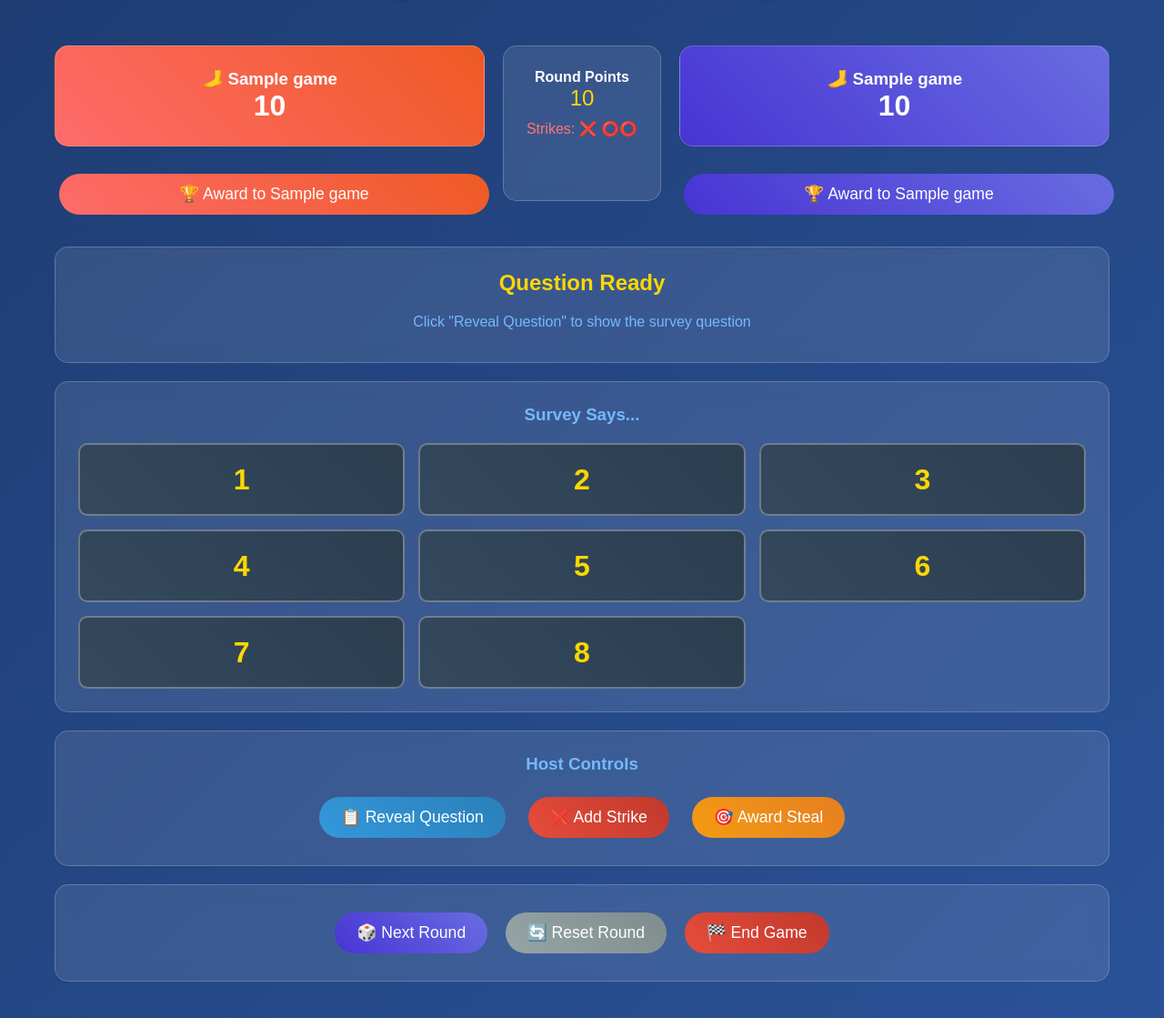
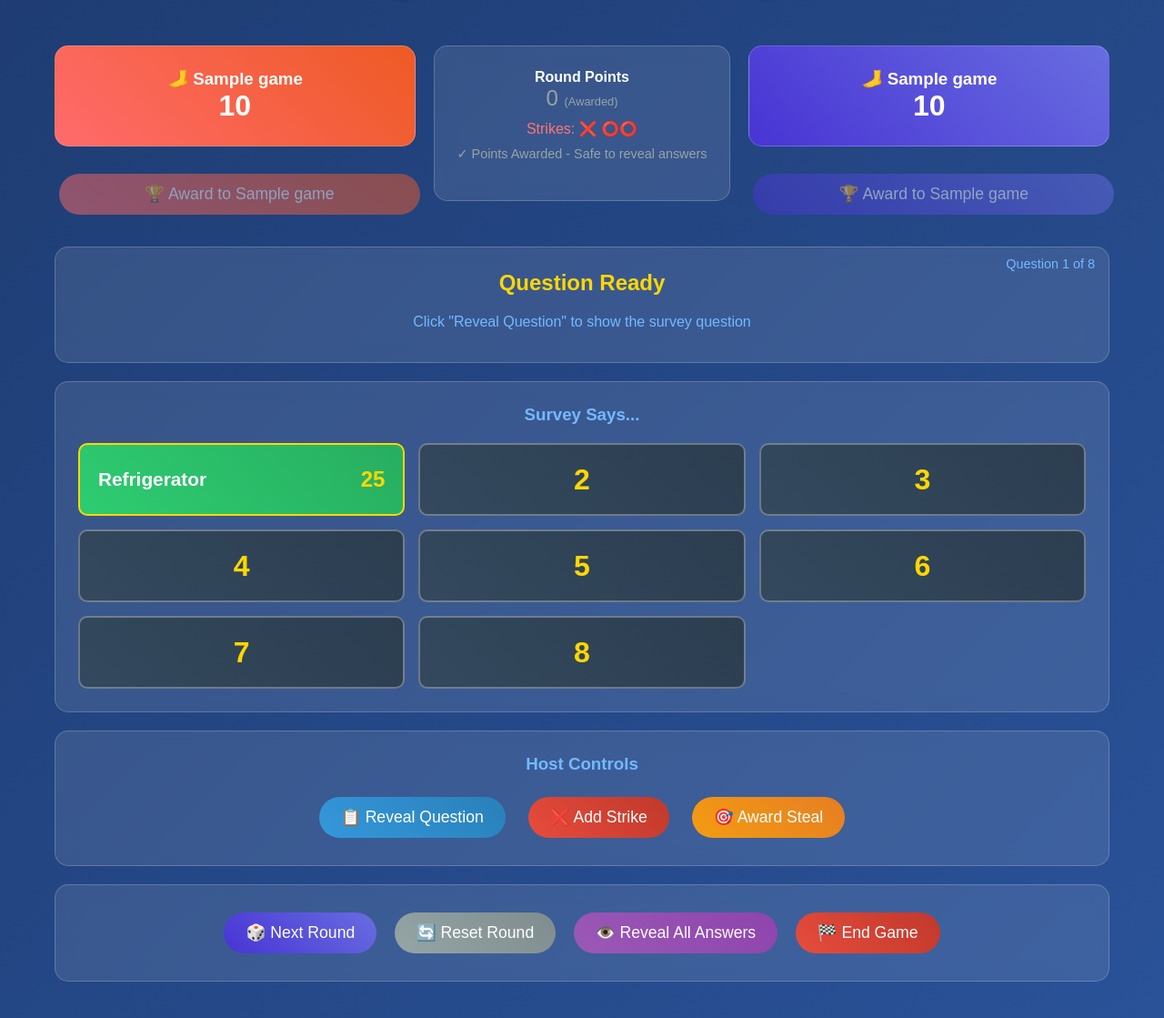
Before and after one commit to shitwolfymakes/feet-feud, a Flask app: page /game in a window 1280 px wide. Shown: the part 76-1195 px from the top of the page at 91% size. Run offline with Flask 3, Linux system fonts and the light colour scheme; the visitor is signed in with stand-in values (Sample User, id 1); data comes from the database, SQL or seed files in the repository; tables that the repository leaves empty hold one stand-in row (values such as "Sample post").

Commit message:
update answers on page refresh

```diff
--- a/app.py
+++ b/app.py
@@ -47,11 +47,35 @@ def init_db():
             current_team INTEGER DEFAULT 1,
             strikes INTEGER DEFAULT 0,
             round_points INTEGER DEFAULT 0,
+            round_frozen INTEGER DEFAULT 0,
             game_status TEXT DEFAULT 'active',
             created_at TIMESTAMP DEFAULT CURRENT_TIMESTAMP,
             FOREIGN KEY (current_question_id) REFERENCES questions (id)
         )
     ''')
+
+    # Create revealed_answers table to track which answers have been revealed
+    cursor.execute('''
+        CREATE TABLE IF NOT EXISTS revealed_answers (
+            id INTEGER PRIMARY KEY AUTOINCREMENT,
+            game_id INTEGER,
+            answer_id INTEGER,
+            revealed_at TIMESTAMP DEFAULT CURRENT_TIMESTAMP,
+            FOREIGN KEY (game_id) REFERENCES games (id),
+            FOREIGN KEY (answer_id) REFERENCES answers (id),
+            UNIQUE(game_id, answer_id)
+        )
+    ''')
+
+    # Add round_frozen column to existing games if it doesn't exist
+    cursor.execute('''
+        PRAGMA table_info(games)
+    ''')
+    columns = [column[1] for column in cursor.fetchall()]
+    if 'round_frozen' not in columns:
+        cursor.execute('''
+            ALTER TABLE games ADD COLUMN round_frozen INTEGER DEFAULT 0
+        ''')
 
     conn.commit()
     conn.close()
@@ -136,6 +160,45 @@ def seed_sample_data():
                 ('Shower', 5),
                 ('Pray', 3),
                 ('Check phone', 2)
+            ]
+        },
+        {
+            'question': 'Name a popular breakfast food',
+            'answers': [
+                ('Eggs', 30),
+                ('Cereal', 25),
+                ('Toast', 15),
+                ('Bacon', 12),
+                ('Pancakes', 8),
+                ('Coffee', 5),
+                ('Oatmeal', 3),
+                ('Fruit', 2)
+            ]
+        },
+        {
+            'question': 'Name something you might find in a garage',
+            'answers': [
+                ('Car', 35),
+                ('Tools', 25),
+                ('Lawn mower', 15),
+                ('Bicycle', 10),
+                ('Storage boxes', 7),
+                ('Workbench', 5),
+                ('Paint', 2),
+                ('Ladder', 1)
+            ]
+        },
+        {
+            'question': 'Name a reason people call in sick to work',
+            'answers': [
+                ('Flu/Cold', 35),
+                ('Stomach bug', 20),
+                ('Headache', 15),
+                ('Doctor appointment', 10),
+                ('Fever', 8),
+                ('Back pain', 7),
+                ('Family emergency', 3),
+                ('Food poisoning', 2)
             ]
         }
     ]
@@ -258,11 +321,43 @@ def game_data_json():
             ORDER BY points DESC
         ''', (game_row['current_question_id'],)).fetchall()
 
+        # Get revealed answers for this game and question
+        revealed_rows = conn.execute('''
+            SELECT ra.answer_id
+            FROM revealed_answers ra
+            JOIN answers a ON ra.answer_id = a.id
+            WHERE ra.game_id = ? AND a.question_id = ?
+        ''', (session['game_id'], game_row['current_question_id'])).fetchall()
+
+        revealed_answer_ids = [row['answer_id'] for row in revealed_rows]
+
+        # Get question position
+        cursor = conn.cursor()
+        cursor.execute('''
+            SELECT COUNT(*) FROM questions WHERE id <= ?
+        ''', (game_row['current_question_id'],))
+        current_question_number = cursor.fetchone()[0]
+
+        cursor.execute('SELECT COUNT(*) FROM questions')
+        total_questions = cursor.fetchone()[0]
+
         conn.close()
 
+        # Convert game row to dict and ensure round_frozen is included
+        game_dict = dict(game_row)
+        if 'round_frozen' not in game_dict:
+            game_dict['round_frozen'] = 0
+
+        # Check if question has been revealed
+        question_revealed = session.get(f'question_revealed_{session["game_id"]}', False)
+
         return jsonify({
-            'game': dict(game_row),
-            'answers': [dict(row) for row in answers_rows]
+            'game': game_dict,
+            'answers': [dict(row) for row in answers_rows],
+            'revealed_answer_ids': revealed_answer_ids,
+            'question_number': current_question_number,
+            'total_questions': total_questions,
+            'question_revealed': question_revealed
         })
 
     except Exception as e:
@@ -406,8 +501,8 @@ def award_points():
             conn.execute('UPDATE games SET team2_score = team2_score + ? WHERE id = ?',
                         (points, session['game_id']))
 
-        # Set round points to 0 after awarding
-        conn.execute('UPDATE games SET round_points = 0 WHERE id = ?',
+        # Set round points to 0 and freeze the round after awarding
+        conn.execute('UPDATE games SET round_points = 0, round_frozen = 1 WHERE id = ?',
                     (session['game_id'],))
 
         conn.commit()
@@ -450,12 +545,31 @@ def reset_round():
 
     try:
         conn = get_db_connection()
+
+        # Get current question
+        game = conn.execute('SELECT current_question_id FROM games WHERE id = ?',
+                           (session['game_id'],)).fetchone()
+
+        if game:
+            # Clear revealed answers for this question
+            conn.execute('''
+                DELETE FROM revealed_answers
+                WHERE game_id = ? AND answer_id IN (
+                    SELECT id FROM answers WHERE question_id = ?
+                )
+            ''', (session['game_id'], game['current_question_id']))
+
+        # Reset game state
         conn.execute('''
             UPDATE games SET
             strikes = 0,
-            round_points = 0
+            round_points = 0,
+            round_frozen = 0
             WHERE id = ?
         ''', (session['game_id'],))
+
+        # Clear question reveal state
+        session.pop(f'question_revealed_{session["game_id"]}', None)
 
         conn.commit()
         conn.close()
@@ -528,9 +642,13 @@ def next_round():
             current_question_id = ?,
             current_team = 1,
             strikes = 0,
-            round_points = 0
+            round_points = 0,
+            round_frozen = 0
             WHERE id = ?
         ''', (new_question_id, session['game_id']))
+
+        # Clear question reveal state for new round
+        session.pop(f'question_revealed_{session["game_id"]}', None)
 
         conn.commit()
         conn.close()
@@ -540,6 +658,70 @@ def next_round():
     except Exception as e:
         print(f"Error starting next round: {e}")
         return jsonify({'error': 'Internal server error'}), 500
+
+@app.route('/reveal_question_state', methods=['POST'])
+def reveal_question_state():
+    if 'game_id' not in session:
+        return jsonify({'error': 'No active game'}), 400
+
+    try:
+        # Store in session that question has been revealed for this round
+        session[f'question_revealed_{session["game_id"]}'] = True
+        return jsonify({'success': True})
+
+    except Exception as e:
+        print(f"Error setting question reveal state: {e}")
+        return jsonify({'error': 'Internal server error'}), 500
+
+@app.route('/reveal_answer', methods=['POST'])
+def reveal_answer():
+    if 'game_id' not in session:
+        return jsonify({'error': 'No active game'}), 400
+
+    try:
+        data = request.get_json()
+        if not data:
+            return jsonify({'error': 'No data provided'}), 400
+
+        answer_id = data.get('answer_id')
+
+        if not answer_id:
+            return jsonify({'error': 'No answer_id provided'}), 400
+
+        conn = get_db_connection()
+
+        # Record that this answer has been revealed
+        try:
+            conn.execute('''
+                INSERT INTO revealed_answers (game_id, answer_id)
+                VALUES (?, ?)
+            ''', (session['game_id'], answer_id))
+            conn.commit()
+        except sqlite3.IntegrityError:
+            # Answer already revealed, that's okay
+            pass
+
+        conn.close()
+
+        return jsonify({'success': True})
+
+    except Exception as e:
+        print(f"Error recording revealed answer: {e}")
+        return jsonify({'error': 'Internal server error'}), 500
+
+@app.route('/questions')
+def view_questions():
+    conn = get_db_connection()
+    questions = conn.execute('''
+        SELECT q.id, q.question, COUNT(a.id) as answer_count
+        FROM questions q
+        LEFT JOIN answers a ON q.id = a.question_id
+        GROUP BY q.id
+        ORDER BY q.id ASC
+    ''').fetchall()
+    conn.close()
+
+    return render_template('questions.html', questions=questions)
 
 @app.route('/final_scores')
 def final_scores():
--- a/templates/game.html
+++ b/templates/game.html
@@ -42,7 +42,10 @@
 </div>
 
 <!-- Current Question -->
-<div class="card" style="text-align: center;">
+<div class="card" style="text-align: center; position: relative;">
+    <div style="position: absolute; top: 10px; right: 15px; color: #74b9ff; font-size: 0.9rem;">
+        Question <span id="question-number">1</span> of <span id="total-questions">?</span>
+    </div>
     <h2 id="question-display" style="color: #ffd700; margin-bottom: 20px;">Question Ready</h2>
     <p id="question-prompt" style="color: #74b9ff; margin-bottom: 10px;">Click "Reveal Question" to show the survey question</p>
 </div>
@@ -185,8 +188,53 @@ let roundFrozen = false;
 async function loadGameData() {
     try {
         const response = await fetch('/game_data_json');
-        gameData = await response.json();
+        const data = await response.json();
+        gameData = data;
         console.log('Game data loaded:', gameData);
+
+        // Update question number display
+        if (data.question_number && data.total_questions) {
+            document.getElementById('question-number').textContent = data.question_number;
+            document.getElementById('total-questions').textContent = data.total_questions;
+        }
+
+        // Restore round frozen state
+        if (data.game && data.game.round_frozen) {
+            roundFrozen = true;
+
+            // Disable award buttons
+            document.getElementById('award-team1').disabled = true;
+            document.getElementById('award-team2').disabled = true;
+
+            // Show "Reveal All Answers" button
+            document.getElementById('reveal-all-btn').style.display = 'inline-block';
+
+            // Show round status message
+            document.getElementById('round-status').style.display = 'block';
+
+            // Update round points display to show it's frozen
+            const roundPointsElement = document.querySelector('[style*="font-size: 1.5rem; color: #ffd700;"]');
+            if (roundPointsElement) {
+                roundPointsElement.style.color = '#95a5a6';
+                roundPointsElement.innerHTML = '0 <span style="font-size: 0.8rem;">(Awarded)</span>';
+            }
+        }
+
+        // Restore revealed answers
+        if (data.revealed_answer_ids && data.revealed_answer_ids.length > 0) {
+            await restoreRevealedAnswers(data.revealed_answer_ids);
+        }
+
+        // Check if question was already revealed
+        if (data.question_revealed && data.game && data.game.question) {
+            // Question was revealed, show it
+            document.getElementById('question-display').textContent = data.game.question;
+            const prompt = document.getElementById('question-prompt');
+            if (prompt) {
+                prompt.style.display = 'none';
+            }
+        }
+
     } catch (error) {
         console.error('Error loading game data:', error);
     }
@@ -204,6 +252,45 @@ document.addEventListener('DOMContentLoaded', function() {
         }
     });
 });
+
+// Restore revealed answers after page refresh
+async function restoreRevealedAnswers(revealedIds) {
+    for (const answerId of revealedIds) {
+        const slot = document.querySelector(`[data-answer-id="${answerId}"]`);
+        if (!slot) continue;
+
+        try {
+            // Fetch answer data
+            const response = await fetch(`/get_answer/${answerId}`);
+            const answerData = await response.json();
+
+            if (answerData.success) {
+                // Populate the back of the card
+                const cardBack = slot.querySelector('.card-back');
+                cardBack.querySelector('.answer-text').textContent = answerData.answer;
+                cardBack.querySelector('.answer-points').textContent = answerData.points;
+
+                // Flip the card instantly (no animation for restore)
+                const card = slot.querySelector('.answer-card');
+                card.style.transition = 'none';
+                card.style.transform = 'rotateX(-180deg)';
+
+                // Mark as revealed
+                revealedAnswers.add(answerId.toString());
+
+                // Disable further clicks
+                slot.style.pointerEvents = 'none';
+
+                // Re-enable transition after a brief delay
+                setTimeout(() => {
+                    card.style.transition = 'transform 0.6s';
+                }, 50);
+            }
+        } catch (error) {
+            console.error('Error restoring answer:', error);
+        }
+    }
+}
 
 async function revealAnswer(answerSlot) {
     if (!gameData) {
@@ -246,6 +333,13 @@ async function revealAnswer(answerSlot) {
 
         // Mark as revealed
         revealedAnswers.add(answerId);
+
+        // Track in database
+        fetch('/reveal_answer', {
+            method: 'POST',
+            headers: { 'Content-Type': 'application/json' },
+            body: JSON.stringify({ answer_id: answerId })
+        }).catch(error => console.error('Error tracking reveal:', error));
 
         // Disable further clicks
         answerSlot.style.pointerEvents = 'none';
@@ -536,6 +630,9 @@ function resetRound() {
     // Hide "Reveal All Answers" button
     document.getElementById('reveal-all-btn').style.display = 'none';
 
+    // Hide round status message
+    document.getElementById('round-status').style.display = 'none';
+
     // Reset round points display color
     const roundPointsElement = document.querySelector('[style*="color: #95a5a6;"]');
     if (roundPointsElement) {
@@ -620,6 +717,12 @@ function revealQuestion() {
             prompt.style.display = 'none';
         }
     }
+
+    // Track that question has been revealed
+    fetch('/reveal_question_state', {
+        method: 'POST',
+        headers: { 'Content-Type': 'application/json' }
+    }).catch(error => console.error('Error tracking question reveal:', error));
 }
 
 function closeQuestionOverlay() {
@@ -661,6 +764,13 @@ async function revealAllAnswers() {
                 // Mark as revealed
                 revealedAnswers.add(answerId);
 
+                // Track in database
+                fetch('/reveal_answer', {
+                    method: 'POST',
+                    headers: { 'Content-Type': 'application/json' },
+                    body: JSON.stringify({ answer_id: answerId })
+                }).catch(error => console.error('Error tracking reveal:', error));
+
                 // Disable further clicks
                 slot.style.pointerEvents = 'none';
 
```
